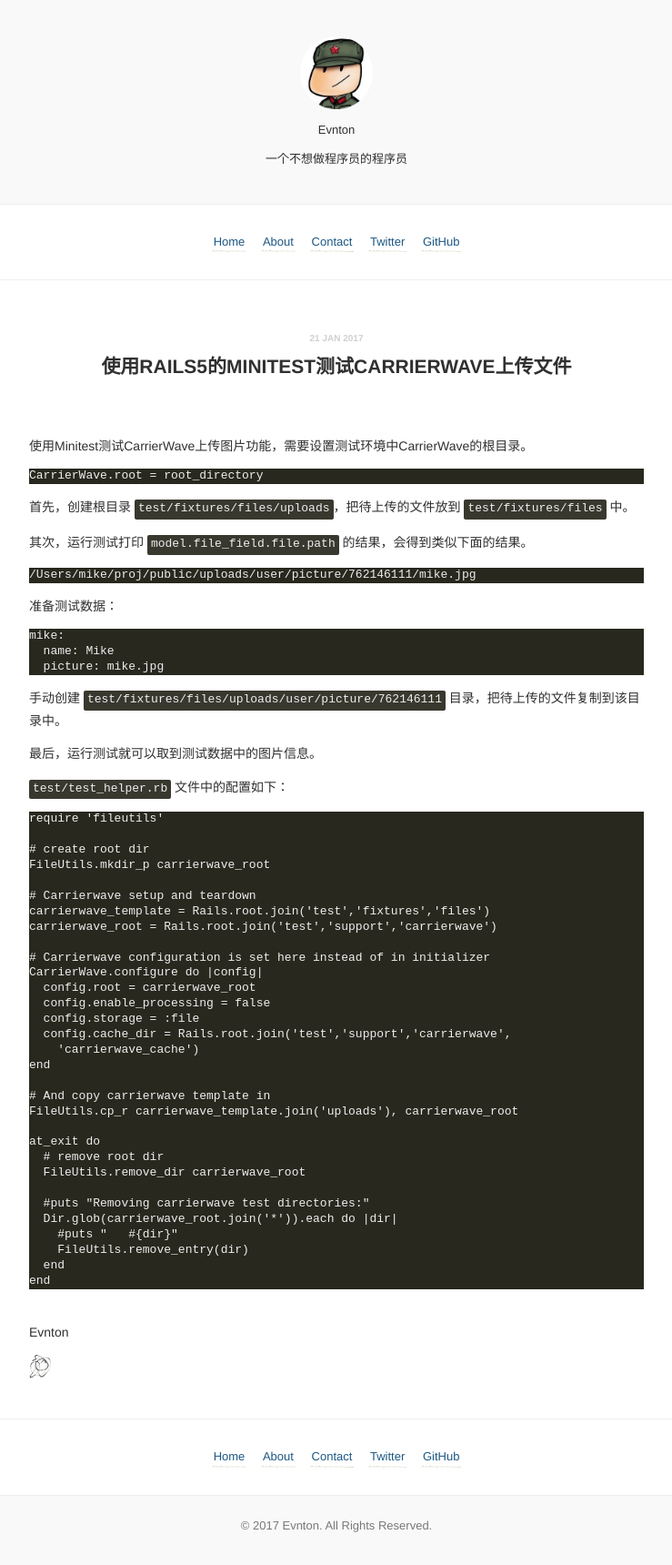
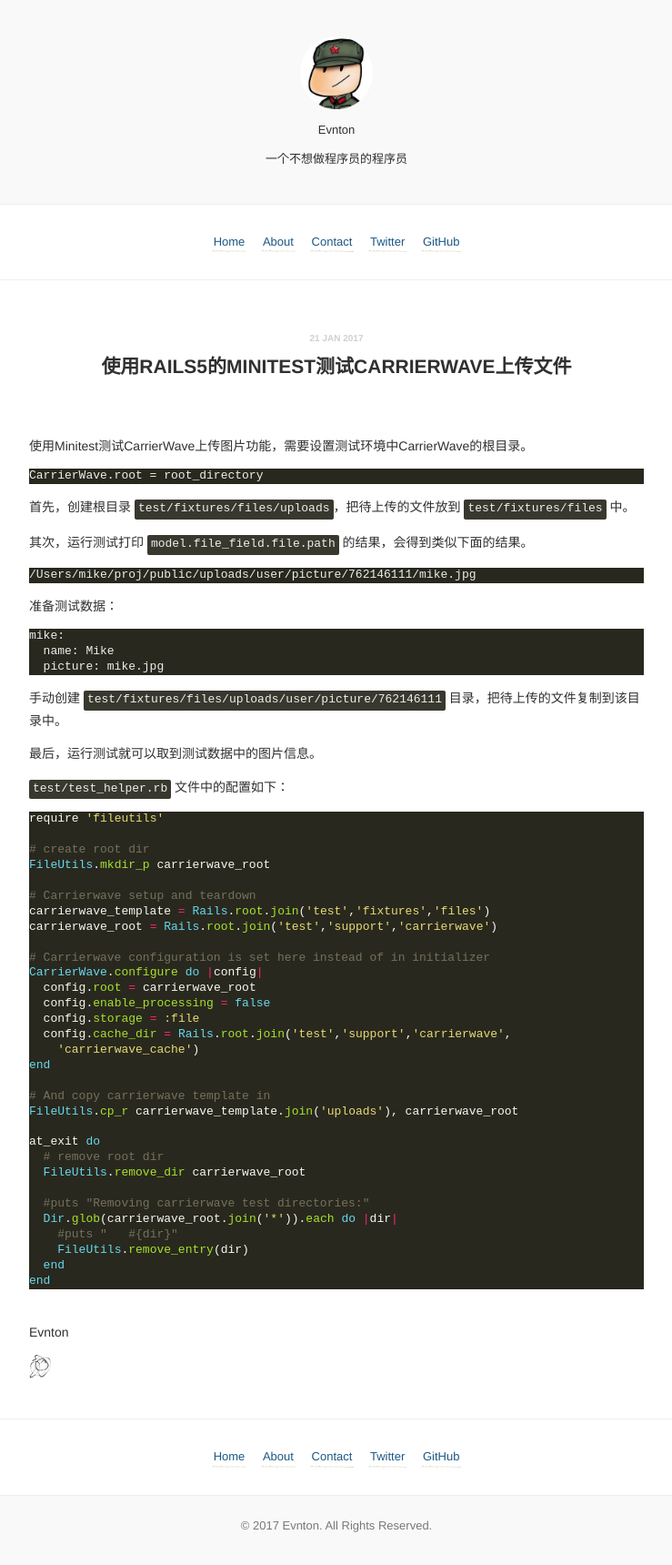
Before and after one commit to evnton/evnton.me, a Jekyll site: the page built from _posts/2017-01-21-rails5-minitest-carrierwave.md, in a window 1280 px wide. Shown: the whole page at 91% size, without its empty margins (270-1009 px from the left). Built offline with Jekyll 4.4.1, drawn with Linux system fonts in a browser that asks for light colours.

Commit message:
添加语法高亮配置

````diff
--- a/_config.yml
+++ b/_config.yml
@@ -23,6 +23,7 @@ paginate:         20
 markdown:         kramdown
 kramdown:
   input: GFM
+  syntax_highlighter: rouge
 
 # Gems
 gems: [jekyll-paginate]
--- a/_posts/2017-01-21-rails5-minitest-carrierwave.md
+++ b/_posts/2017-01-21-rails5-minitest-carrierwave.md
@@ -27,7 +27,7 @@ mike:
 
 `test/test_helper.rb` 文件中的配置如下：
 
-```
+``` ruby
 require 'fileutils'
 
 # create root dir
````
